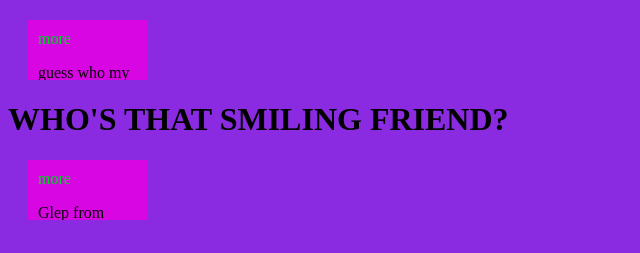
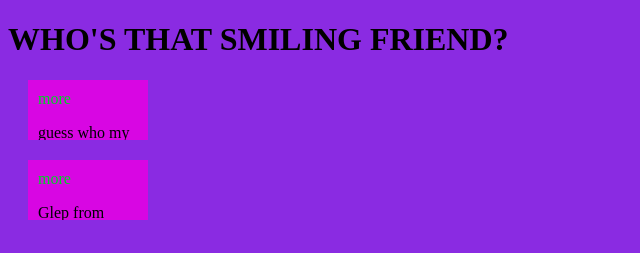
Before and after one commit to auwallac-tech/lab7, a plain HTML site: page index.html in a window 1280 px wide. Shown: the whole page, without its empty margins (0-640 px from the left). Drawn offline with nearby package versions, Linux system fonts and the light colour scheme.

Commit message:
Update index.html

```diff
--- a/index.html
+++ b/index.html
@@ -2,31 +2,33 @@
 <html lang="en">
 
 <head>
-    <!-- All techy stuff goes here, inside HEAD -->
     <meta charset="UTF-8">
     <meta name="viewport" content="width=device-width, initial-scale=1.0">
-    <!-- Overall title of your page -->
     <title>Lab 7</title>
+
     <!-- Link to external CSS file -->
     <link rel="stylesheet" href="lab7.css">
+
     <!-- jQuery library -->
-     <div class="nice-block"><span>more</span>
-  <p>guess who my favorite smiling friend is </p>
-</div>
     <script src="https://code.jquery.com/jquery-3.7.1.min.js"></script>
+
     <!-- Link to external JavaScript file -->
     <script src="lab7.js" defer></script>
 </head>
 
 <body>
-    <!-- Main content goes here, inside BODY -->
+
     <h1>WHO'S THAT SMILING FRIEND?</h1>
-    <div class="nice-block"><span>more</span>
-  <p>Glep from smiling friends</p>
-  <img src="glep-smilingfriends-character.jpg" />
 
-</div>
+    <div class="nice-block">
+        <span>more</span>
+        <p>guess who my favorite smiling friend is</p>
+    </div>
+
+    <div class="nice-block">
+        <span>more</span>
+        <p>Glep from smiling friends</p>
+        <img src="glep-smilingfriends-character.jpg" alt="Glep" />
+    </div>
 
 </body>
-
-</html>
```
